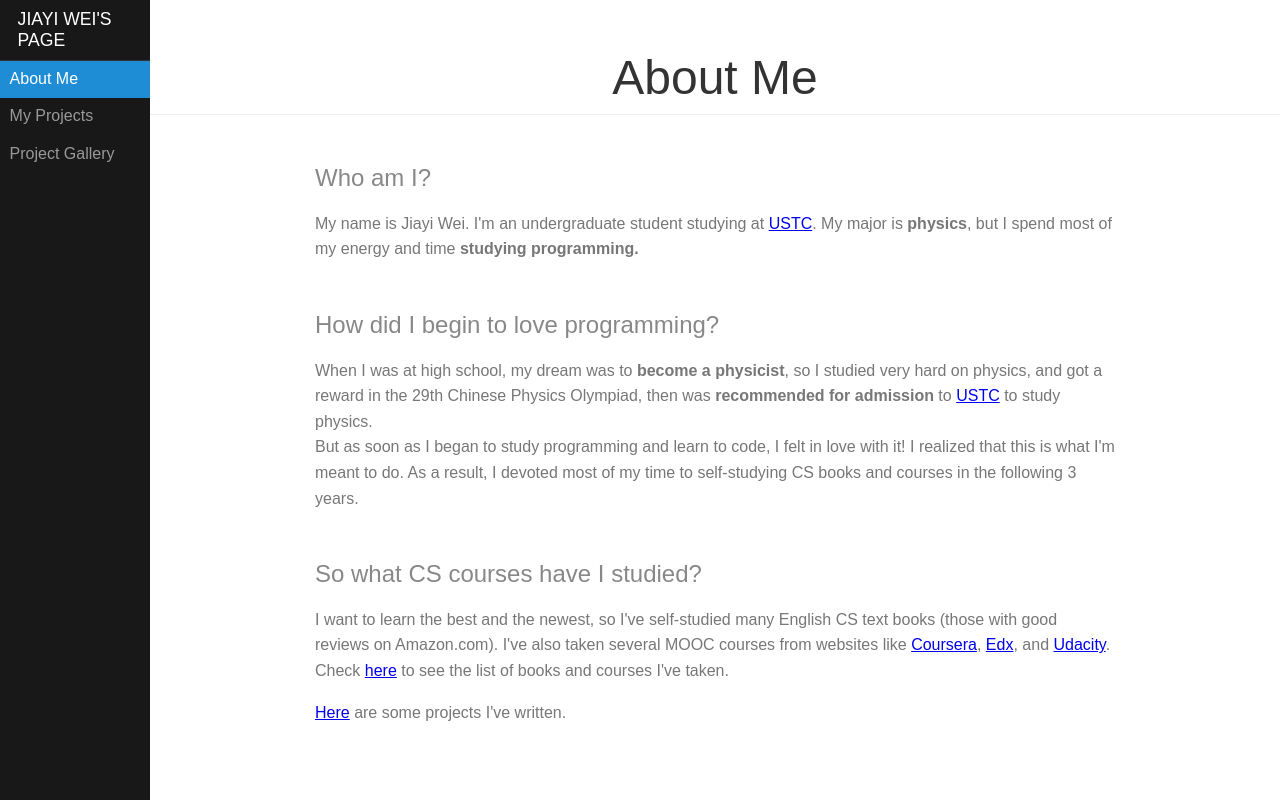
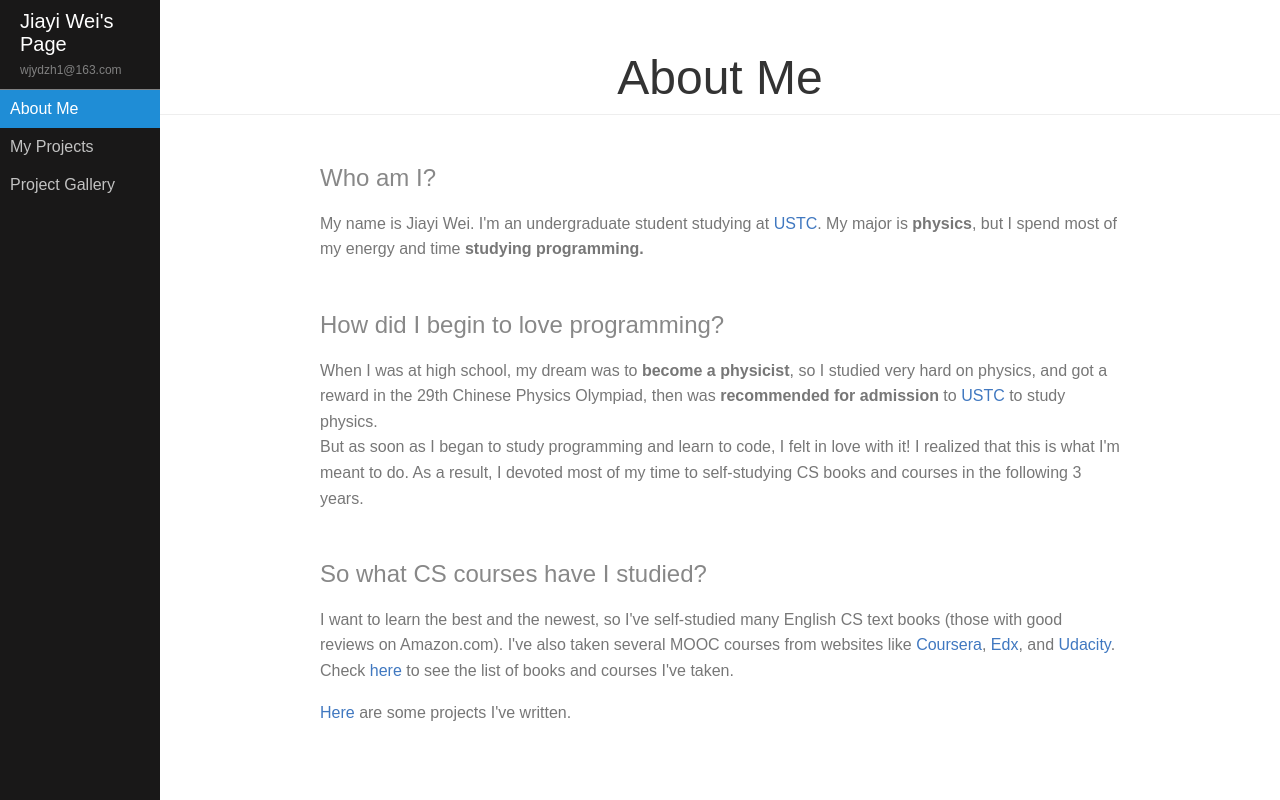
Before and after one commit to MrVPlusOne/MrVPlusOne-old.github.io, a plain HTML site: page index.html in a window 1280 px wide. Drawn offline with Linux system fonts and the light colour scheme.

Commit message:
update index

```diff
--- a/index.html
+++ b/index.html
@@ -7,13 +7,6 @@
 
 
     <link rel="stylesheet" href="stylesheets/pure-min.css">
-    <!--[if lte IE 8]>
-    <link rel="stylesheet" href="stylesheets/layouts/side-menu-old-ie.css">
-    <![endif]-->
-    <!--[if gt IE 8]><!-->
-    <link rel="stylesheet" href="stylesheets/layouts/side-menu.css">
-    <!--<![endif]-->
-
     <link rel="stylesheet" href="stylesheets/main.css">
 
 </head>
--- a/stylesheets/layouts/side-menu-old-ie.css
+++ /dev/null
@@ -1,254 +0,0 @@
-body {
-    color: #777;
-}
-
-.pure-img-responsive {
-    max-width: 100%;
-    height: auto;
-}
-
-/*
-Add transition to containers so they can push in and out.
-*/
-
-#layout,
-#menu,
-.menu-link {
-    -webkit-transition: all 0.2s ease-out;
-    -moz-transition: all 0.2s ease-out;
-    -ms-transition: all 0.2s ease-out;
-    -o-transition: all 0.2s ease-out;
-    transition: all 0.2s ease-out;
-}
-
-/*
-This is the parent `<div>` that contains the menu and the content area.
-*/
-
-#layout {
-    position: relative;
-    padding-left: 0;
-}
-
-#layout.active #menu {
-    left: 150px;
-    width: 150px;
-}
-
-#layout.active .menu-link {
-    left: 150px;
-}
-
-/*
-The content `<div>` is where all your content goes.
-*/
-
-.content {
-    margin: 0 auto;
-    padding: 0 2em;
-    max-width: 800px;
-    margin-bottom: 50px;
-    line-height: 1.6em;
-}
-
-.header {
-    margin: 0;
-    color: #333;
-    text-align: center;
-    padding: 2.5em 2em 0;
-    border-bottom: 1px solid #eee;
-}
-
-.header h1 {
-    margin: 0.2em 0;
-    font-size: 3em;
-    font-weight: 300;
-}
-
-.header h2 {
-    font-weight: 300;
-    color: #ccc;
-    padding: 0;
-    margin-top: 0;
-}
-
-.content-subhead {
-    margin: 50px 0 20px 0;
-    font-weight: 300;
-    color: #888;
-}
-
-/*
-The `#menu` `<div>` is the parent `<div>` that contains the `.pure-menu` that
-appears on the left side of the page.
-*/
-
-#menu {
-    margin-left: -150px;
-    /* "#menu" width */
-    width: 150px;
-    position: fixed;
-    top: 0;
-    left: 0;
-    bottom: 0;
-    z-index: 1000;
-    /* so the menu or its navicon stays above all content */
-    background: #191818;
-    overflow-y: auto;
-    -webkit-overflow-scrolling: touch;
-}
-
-/*
-    All anchors inside the menu should be styled like this.
-    */
-
-#menu a {
-    color: #999;
-    border: none;
-    padding: 0.6em 0 0.6em 0.6em;
-}
-
-/*
-    Remove all background/borders, since we are applying them to #menu.
-    */
-
-#menu .pure-menu,
-#menu .pure-menu ul {
-    border: none;
-    background: transparent;
-}
-
-/*
-    Add that light border to separate items into groups.
-    */
-
-#menu .pure-menu ul,
-#menu .pure-menu .menu-item-divided {
-    border-top: 1px solid #333;
-}
-
-/*
-        Change color of the anchor links on hover/focus.
-        */
-
-#menu .pure-menu li a:hover,
-#menu .pure-menu li a:focus {
-    background: #333;
-}
-
-/*
-    This styles the selected menu item `<li>`.
-    */
-
-#menu .pure-menu-selected,
-#menu .pure-menu-heading {
-    background: #1f8dd6;
-}
-
-/*
-        This styles a link within a selected menu item `<li>`.
-        */
-
-#menu .pure-menu-selected a {
-    color: #fff;
-}
-
-/*
-    This styles the menu heading.
-    */
-
-#menu .pure-menu-heading {
-    font-size: 110%;
-    color: #fff;
-    margin: 0;
-}
-
-/* -- Dynamic Button For Responsive Menu -------------------------------------*/
-
-/*
-The button to open/close the Menu is custom-made and not part of Pure. Here's
-how it works:
-*/
-
-/*
-`.menu-link` represents the responsive menu toggle that shows/hides on
-small screens.
-*/
-
-.menu-link {
-    position: fixed;
-    display: block;
-    /* show this only on small screens */
-    top: 0;
-    left: 0;
-    /* "#menu width" */
-    background: #000;
-    background: rgba(0,0,0,0.7);
-    font-size: 10px;
-    /* change this value to increase/decrease button size */
-    z-index: 10;
-    width: 2em;
-    height: auto;
-    padding: 2.1em 1.6em;
-}
-
-.menu-link:hover,
-.menu-link:focus {
-    background: #000;
-}
-
-.menu-link span {
-    position: relative;
-    display: block;
-}
-
-.menu-link span,
-.menu-link span:before,
-.menu-link span:after {
-    background-color: #fff;
-    width: 100%;
-    height: 0.2em;
-}
-
-.menu-link span:before,
-.menu-link span:after {
-    position: absolute;
-    margin-top: -0.6em;
-    content: " ";
-}
-
-.menu-link span:after {
-    margin-top: 0.6em;
-}
-
-/* -- Responsive Styles (Media Queries) ------------------------------------- */
-
-/*
-Hides the menu at `48em`, but modify this based on your app's needs.
-*/
-
-.header,
-.content {
-    padding-left: 2em;
-    padding-right: 2em;
-}
-
-#layout {
-    padding-left: 150px;
-    /* left col width "#menu" */
-    left: 0;
-}
-
-#menu {
-    left: 150px;
-}
-
-.menu-link {
-    position: fixed;
-    left: 150px;
-    display: none;
-}
-
-#layout.active .menu-link {
-    left: 150px;
-}
--- a/stylesheets/layouts/side-menu.css
+++ /dev/null
@@ -1,246 +0,0 @@
-body {
-    color: #777;
-}
-
-.pure-img-responsive {
-    max-width: 100%;
-    height: auto;
-}
-
-/*
-Add transition to containers so they can push in and out.
-*/
-#layout,
-#menu,
-.menu-link {
-    -webkit-transition: all 0.2s ease-out;
-    -moz-transition: all 0.2s ease-out;
-    -ms-transition: all 0.2s ease-out;
-    -o-transition: all 0.2s ease-out;
-    transition: all 0.2s ease-out;
-}
-
-/*
-This is the parent `<div>` that contains the menu and the content area.
-*/
-#layout {
-    position: relative;
-    padding-left: 0;
-}
-    #layout.active #menu {
-        left: 150px;
-        width: 150px;
-    }
-
-    #layout.active .menu-link {
-        left: 150px;
-    }
-/*
-The content `<div>` is where all your content goes.
-*/
-.content {
-    margin: 0 auto;
-    padding: 0 2em;
-    max-width: 800px;
-    margin-bottom: 50px;
-    line-height: 1.6em;
-}
-
-.header {
-     margin: 0;
-     color: #333;
-     text-align: center;
-     padding: 2.5em 2em 0;
-     border-bottom: 1px solid #eee;
- }
-    .header h1 {
-        margin: 0.2em 0;
-        font-size: 3em;
-        font-weight: 300;
-    }
-     .header h2 {
-        font-weight: 300;
-        color: #ccc;
-        padding: 0;
-        margin-top: 0;
-    }
-
-.content-subhead {
-    margin: 50px 0 20px 0;
-    font-weight: 300;
-    color: #888;
-}
-
-
-
-/*
-The `#menu` `<div>` is the parent `<div>` that contains the `.pure-menu` that
-appears on the left side of the page.
-*/
-
-#menu {
-    margin-left: -150px; /* "#menu" width */
-    width: 150px;
-    position: fixed;
-    top: 0;
-    left: 0;
-    bottom: 0;
-    z-index: 1000; /* so the menu or its navicon stays above all content */
-    background: #191818;
-    overflow-y: auto;
-    -webkit-overflow-scrolling: touch;
-}
-    /*
-    All anchors inside the menu should be styled like this.
-    */
-    #menu a {
-        color: #999;
-        border: none;
-        padding: 0.6em 0 0.6em 0.6em;
-    }
-
-    /*
-    Remove all background/borders, since we are applying them to #menu.
-    */
-     #menu .pure-menu,
-     #menu .pure-menu ul {
-        border: none;
-        background: transparent;
-    }
-
-    /*
-    Add that light border to separate items into groups.
-    */
-    #menu .pure-menu ul,
-    #menu .pure-menu .menu-item-divided {
-        border-top: 1px solid #333;
-    }
-        /*
-        Change color of the anchor links on hover/focus.
-        */
-        #menu .pure-menu li a:hover,
-        #menu .pure-menu li a:focus {
-            background: #333;
-        }
-
-    /*
-    This styles the selected menu item `<li>`.
-    */
-    #menu .pure-menu-selected {
-        background: #1f8dd6;
-    }
-        /*
-        This styles a link within a selected menu item `<li>`.
-        */
-        #menu .pure-menu-selected a {
-            color: #fff;
-        }
-
-    /*
-    This styles the menu heading.
-    */
-    #menu .pure-menu-heading {
-        font-size: 110%;
-        color: #fff;
-        margin: 0;
-    }
-
-/* -- Dynamic Button For Responsive Menu -------------------------------------*/
-
-/*
-The button to open/close the Menu is custom-made and not part of Pure. Here's
-how it works:
-*/
-
-/*
-`.menu-link` represents the responsive menu toggle that shows/hides on
-small screens.
-*/
-.menu-link {
-    position: fixed;
-    display: block; /* show this only on small screens */
-    top: 0;
-    left: 0; /* "#menu width" */
-    background: #000;
-    background: rgba(0,0,0,0.7);
-    font-size: 10px; /* change this value to increase/decrease button size */
-    z-index: 10;
-    width: 2em;
-    height: auto;
-    padding: 2.1em 1.6em;
-}
-
-    .menu-link:hover,
-    .menu-link:focus {
-        background: #000;
-    }
-
-    .menu-link span {
-        position: relative;
-        display: block;
-    }
-
-    .menu-link span,
-    .menu-link span:before,
-    .menu-link span:after {
-        background-color: #fff;
-        width: 100%;
-        height: 0.2em;
-    }
-
-        .menu-link span:before,
-        .menu-link span:after {
-            position: absolute;
-            margin-top: -0.6em;
-            content: " ";
-        }
-
-        .menu-link span:after {
-            margin-top: 0.6em;
-        }
-
-
-/* -- Responsive Styles (Media Queries) ------------------------------------- */
-
-/*
-Hides the menu at `48em`, but modify this based on your app's needs.
-*/
-@media (min-width: 48em) {
-
-    .header,
-    .content {
-        padding-left: 2em;
-        padding-right: 2em;
-    }
-
-    #layout {
-        padding-left: 150px; /* left col width "#menu" */
-        left: 0;
-    }
-    #menu {
-        left: 150px;
-    }
-
-    .menu-link {
-        position: fixed;
-        left: 150px;
-        display: none;
-    }
-
-    #layout.active .menu-link {
-        left: 150px;
-    }
-}
-
-@media (max-width: 48em) {
-    /* Only apply this when the window is small. Otherwise, the following
-    case results in extra padding on the left:
-        * Make the window small.
-        * Tap the menu to trigger the active state.
-        * Make the window large again.
-    */
-    #layout.active {
-        position: relative;
-        left: 150px;
-    }
-}
--- a/stylesheets/main.css
+++ b/stylesheets/main.css
@@ -1,9 +1,28 @@
+html, body{
+    height: 100%;
+}
+
+body {
+    color: #777;
+}
+
+
 .icon-middle{
     width: 90px;
     min-width: 90px;
     height: 90px;
     min-height: 90px;
     margin: 15px;
+}
+
+.icon-small{
+    width: 60px;
+    min-width: 60px;
+    height: 60px;
+    min-height: 60px;
+    margin: 6px;
+    margin-top:2px;
+    margin-bottom: 2px;
 }
 
 .middle-size-tab{
@@ -18,9 +37,9 @@
 }
 
 .gallery-item {
-    padding: 0.9em 1em;
+    padding: 0.9em 0.5em;
     border-bottom: 1px solid #ddd;
-    border-left: 6px solid transparent;
+    border-left: 2px solid transparent;
 }
 
 
@@ -46,3 +65,105 @@
     padding-left: 50px;
     padding-right: 50px;
 }
+
+.side-menu{
+    background: #191818;
+    height: 100%;
+    overflow-y: auto;
+    width: 10em;
+    min-width: 10em;
+    max-width: 10em;
+}
+
+.side-menu-list{
+    list-style: none;
+    margin: 0;
+    padding: 0;
+}
+
+.side-menu-item{
+    color: #c2c2c2;
+    padding: 10px;
+}
+
+.side-menu-item:hover{
+    background: #464545;
+}
+
+.side-menu-item-selected{
+    background: #1f8dd6;
+    color: white;
+}
+
+.side-menu-heading{
+    color: white;
+    font-size: 20px;
+    margin: auto;
+    padding: 10px 20px;
+    border-bottom: solid gray 1px;
+}
+
+.container{
+    padding: 0;
+    margin: 0;
+}
+
+.content-right{
+    height: 100%;
+    width: 100%;
+    overflow-y: auto;
+}
+
+
+#root{
+    display: inline-flex;
+    height: 100%;
+    width: 100%;
+}
+
+.content {
+    margin: 0 auto;
+    padding: 0 2em;
+    max-width: 800px;
+    margin-bottom: 50px;
+    line-height: 1.6em;
+}
+
+.header {
+    margin: 0;
+    color: #333;
+    text-align: center;
+    padding: 2.5em 2em 0;
+    border-bottom: 1px solid #eee;
+}
+.header h1 {
+    margin: 0.2em 0;
+    font-size: 3em;
+    font-weight: 300;
+}
+.header h2 {
+    font-weight: 300;
+    color: #ccc;
+    padding: 0;
+    margin-top: 0;
+}
+
+.content-subhead {
+    margin: 50px 0 20px 0;
+    font-weight: 300;
+    color: #888;
+}
+
+.clickable-text{
+    cursor: pointer;
+    color: #179377;
+}
+
+a{
+    color: #4078c0;
+    text-decoration: none;
+}
+
+a:hover{
+    text-decoration: underline;
+}
```
Also changed, not shown: javascripts/ui.js (deleted, +0 -35 lines), personalpage-jsdeps.js (deleted), personalpage-jsdeps.min.js (added), personalpage-opt.js, 1 other file.
